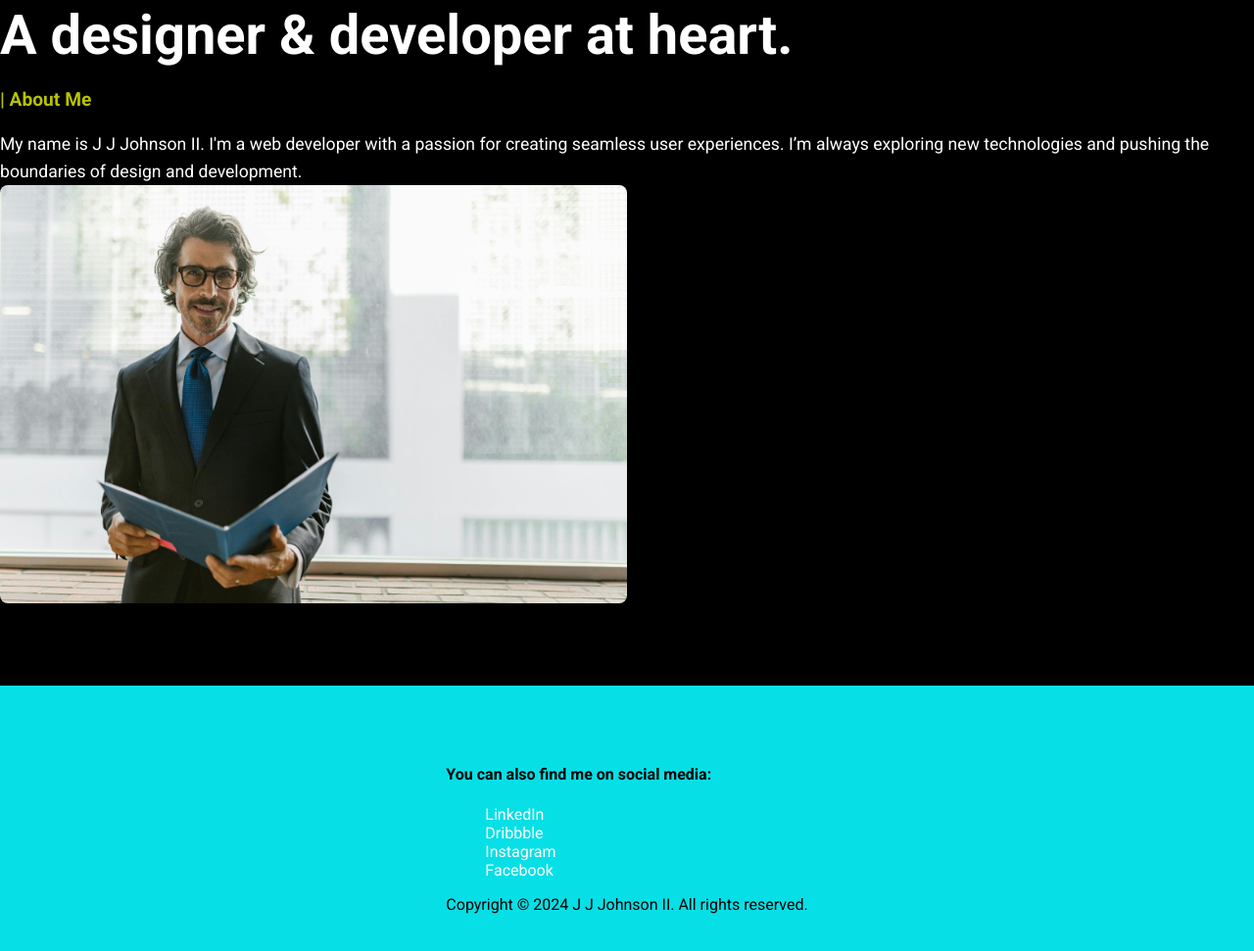
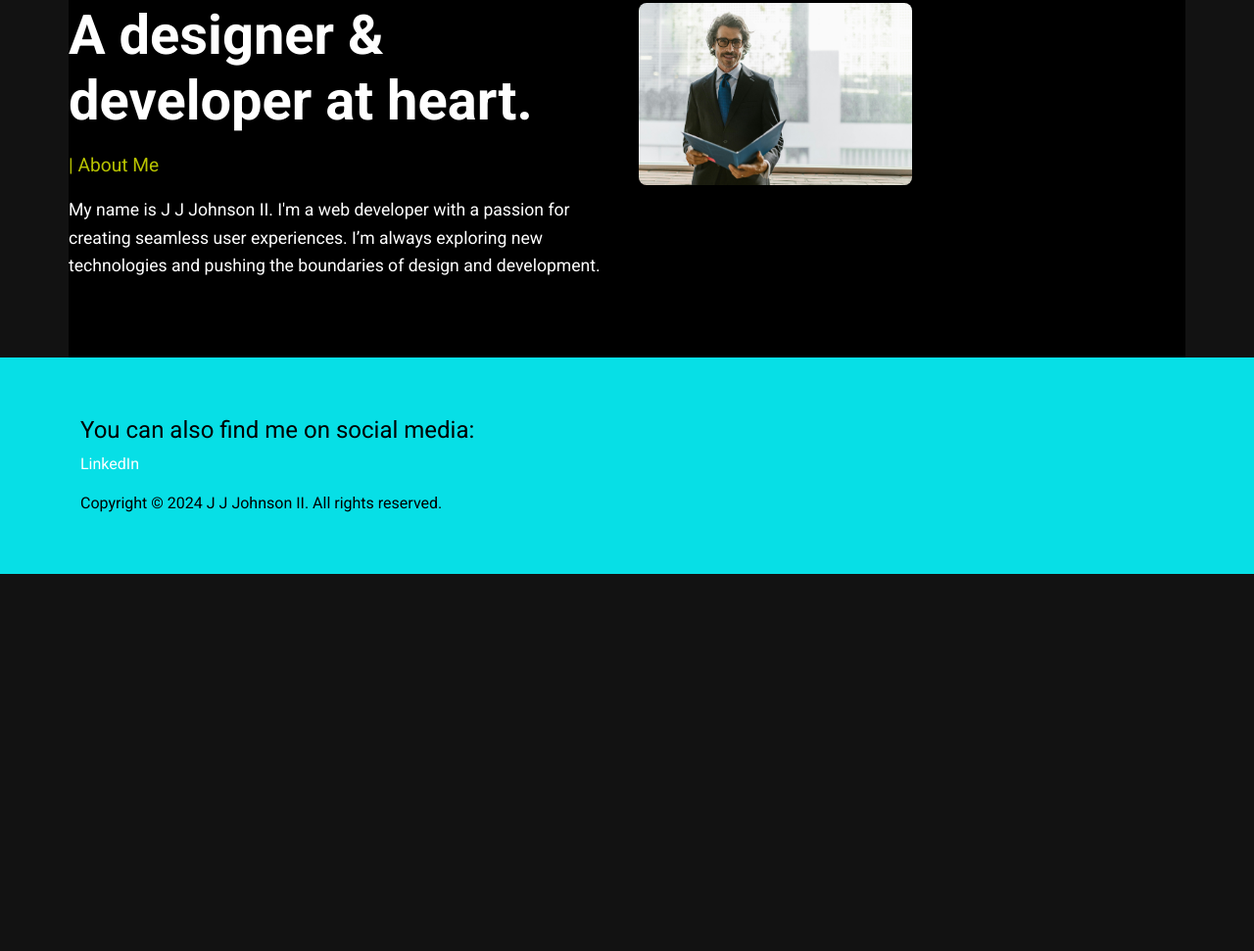
Before and after one commit to aNefelibata/my-profile-website, a plain HTML site: page Ai-Portfolio/index.html in a window 1280 px wide. Shown: the part 877-1848 px from the top of the page at 98% size. After the commit the page ends 1463 px from the top, so only its background shows below. Drawn offline with nearby package versions, Linux system fonts and the light colour scheme; a script that the page names is missing.

Commit message:
Added bootstrap and deleted extra links on footer

```diff
--- a/Ai-Portfolio/footer.html
+++ b/Ai-Portfolio/footer.html
@@ -5,9 +5,6 @@
         <h4>You can also find me on social media:</h4>
         <ul>
           <li><a href="https://linkedin.com/in/j-johnson022417/">LinkedIn</a></li>
-          <li><a href="https://dribbble.com/">Dribbble</a></li>
-          <li><a href="https://instagram.com/">Instagram</a></li>
-          <li><a href="https://facebook.com/">Facebook</a></li>
         </ul>
       </div>
       <div class="footer-bottom">
--- a/Ai-Portfolio/index.html
+++ b/Ai-Portfolio/index.html
@@ -4,6 +4,7 @@
     <meta charset="UTF-8">
     <meta name="viewport" content="width=device-width, initial-scale=1.0">
     <title>J J Johnson II | Home</title>
+    <link href="https://cdn.jsdelivr.net/npm/bootstrap@5.3.3/dist/css/bootstrap.min.css" rel="stylesheet" integrity="sha384-QWTKZyjpPEjISv5WaRU9OFeRpok6YctnYmDr5pNlyT2bRjXh0JMhjY6hW+ALEwIH" crossorigin="anonymous">
     <link href="https://cdnjs.cloudflare.com/ajax/libs/font-awesome/5.15.3/css/all.min.css" rel="stylesheet">
     <link href="https://fonts.googleapis.com/css2?family=Roboto:wght@300;400;700&display=swap" rel="stylesheet">
     <link rel="stylesheet" href="styles.css">
@@ -57,6 +58,7 @@
   <div id="footer"></div>
 
   <!-- Load the footer-loader.js script -->
+  <script src="https://cdn.jsdelivr.net/npm/bootstrap@5.3.3/dist/js/bootstrap.bundle.min.js" integrity="sha384-YvpcrYf0tY3lHB60NNkmXc5s9fDVZLESaAA55NDzOxhy9GkcIdslK1eN7N6jIeHz" crossorigin="anonymous"></script>
   <script src="/footer-loader.js"></script>
 
 
```
Also changed, not shown: Ai-Portfolio/about.html (+3 -0 lines).
